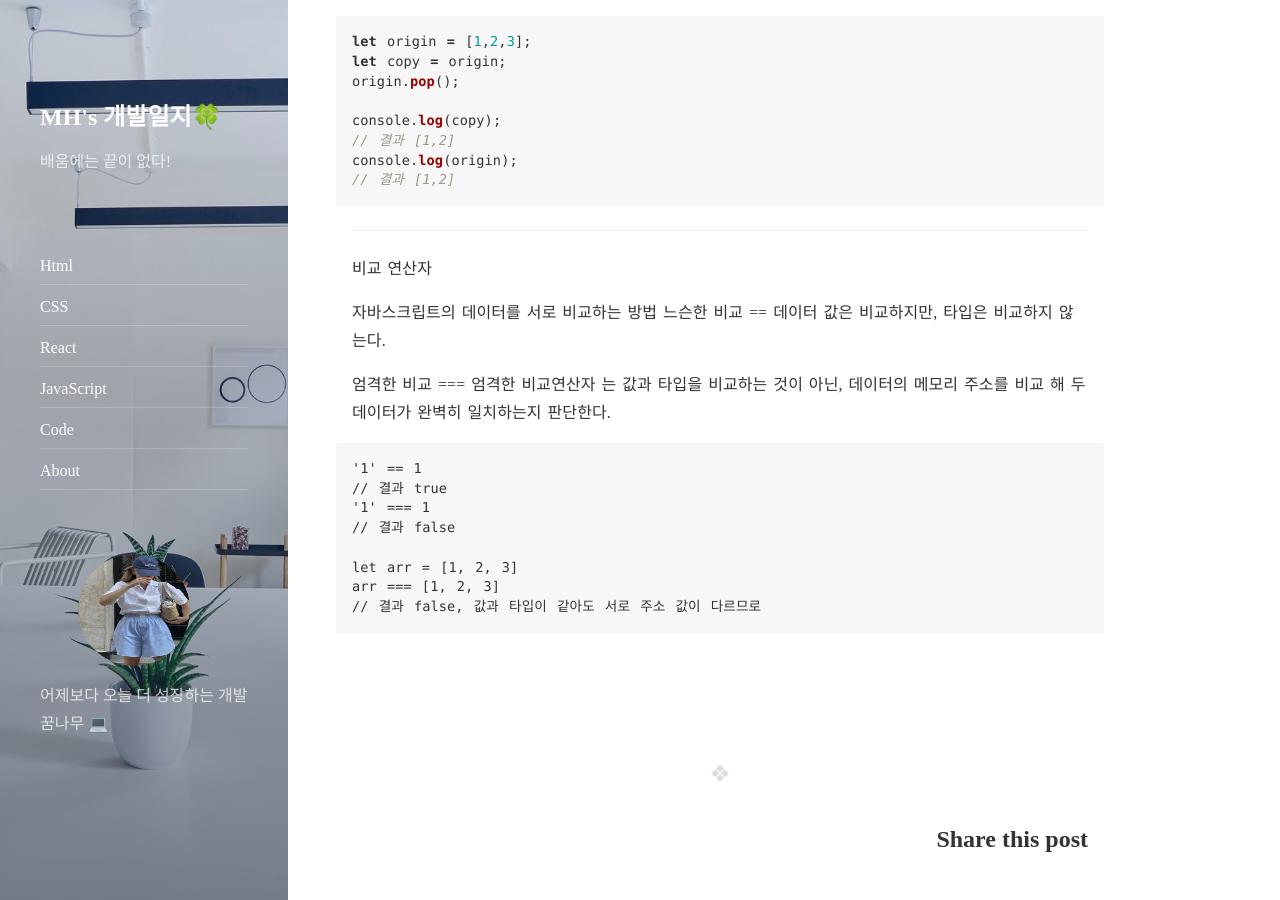
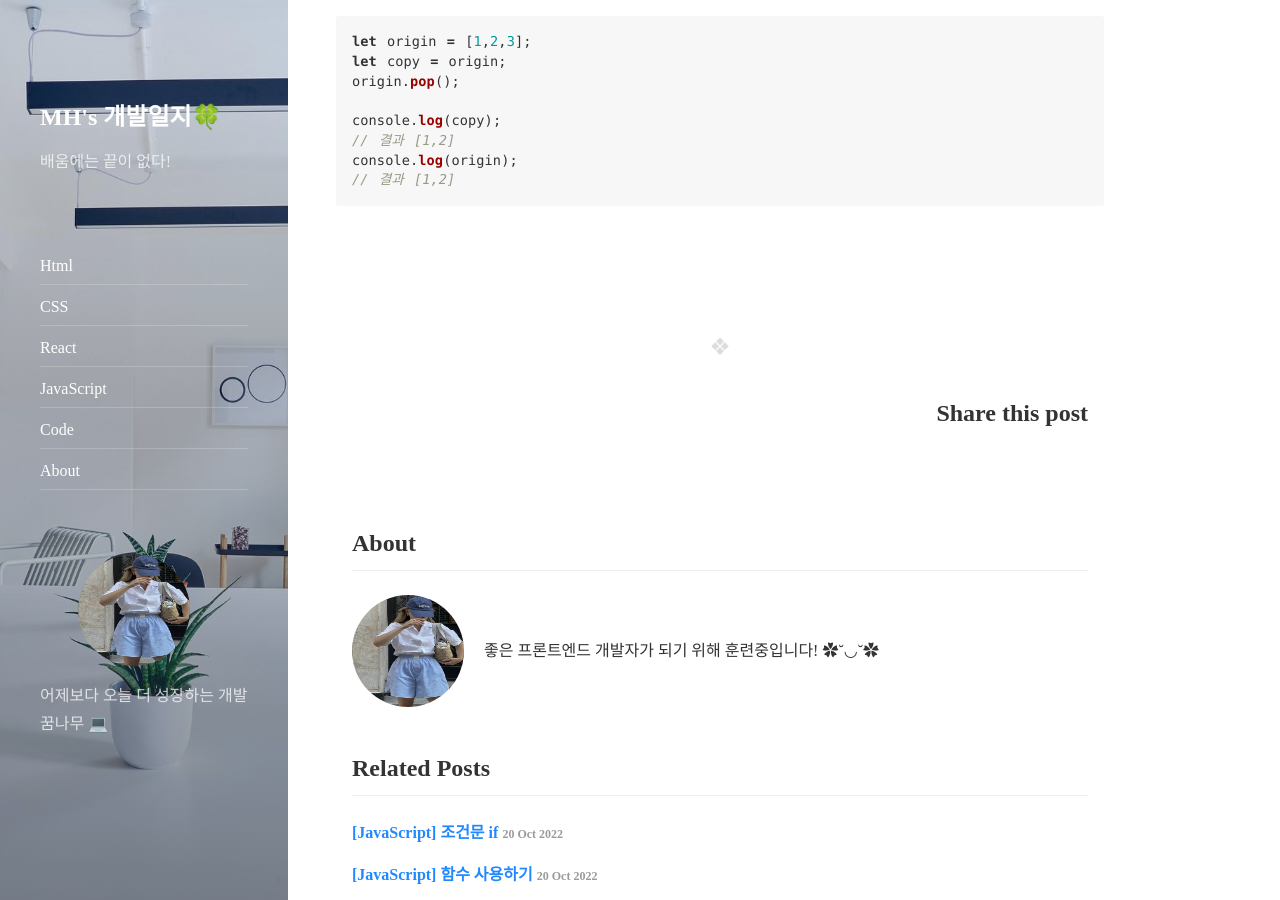
Before and after one commit to MyeongheeJung/MyeongheeJung.github.io, a Jekyll site: the page built from _posts/2022-10-20-primitive-reference.md, in a window 1280 px wide and 900 px high, scrolled down 1505 px. Built offline with Jekyll 4.4.1, drawn with Linux system fonts in a browser that asks for light colours; nearby versions of some CDN libraries; comment, search, counter and statistics services are not loaded; some of the changed text lies outside the part shown.

Commit message:
js 기본

````diff
--- a/_posts/2022-10-20-primitive-reference.md
+++ b/_posts/2022-10-20-primitive-reference.md
@@ -69,27 +69,3 @@ console.log(copy);
 console.log(origin);
 // 결과 [1,2]
 ```
-
-
-<hr>
-
-비교 연산자
-
-자바스크립트의 데이터를 서로 비교하는 방법
-느슨한 비교 ==
-데이터 값은 비교하지만, 타입은 비교하지 않는다.
-
-엄격한 비교 ===
-엄격한 비교연산자 는 값과 타입을 비교하는 것이 아닌,
-데이터의 메모리 주소를 비교 해 두 데이터가 완벽히 일치하는지 판단한다.
-
-```
-'1' == 1
-// 결과 true
-'1' === 1
-// 결과 false
-
-let arr = [1, 2, 3]
-arr === [1, 2, 3]
-// 결과 false, 값과 타입이 같아도 서로 주소 값이 다르므로
-```
````
Also changed, not shown: _posts/2022-10-20-if.md (added, +75 -0 lines).
